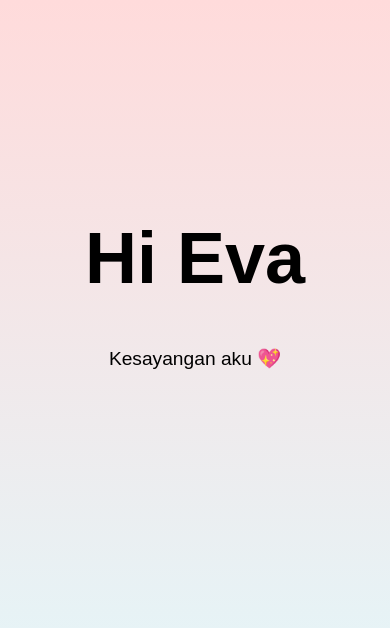
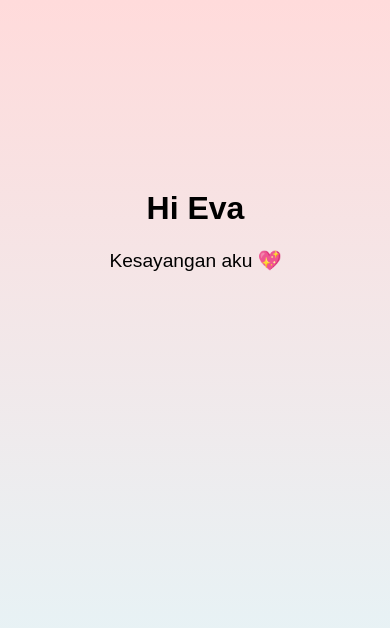
Before and after one commit to Kita-Mina/Eva-Stephen, a website: page index.html in a window 390 px wide. Both pictures are taken after a click on the button "Start the Magic! 💖". Drawn offline with nearby package versions, Linux system fonts and the light colour scheme.

Commit message:
Update style.css

```diff
--- a/style/style.css
+++ b/style/style.css
@@ -339,3 +339,18 @@ body {
 .start-btn:active {
   transform: translate(-50%, -50%) scale(0.95);
 }
+
+@media (max-width: 600px) {
+  .container {
+    padding: 20px;
+    font-size: 1.2rem;
+  }
+
+  .one h1 {
+    font-size: 2rem;
+  }
+
+  .three p {
+    font-size: 1rem;
+  }
+}
```
